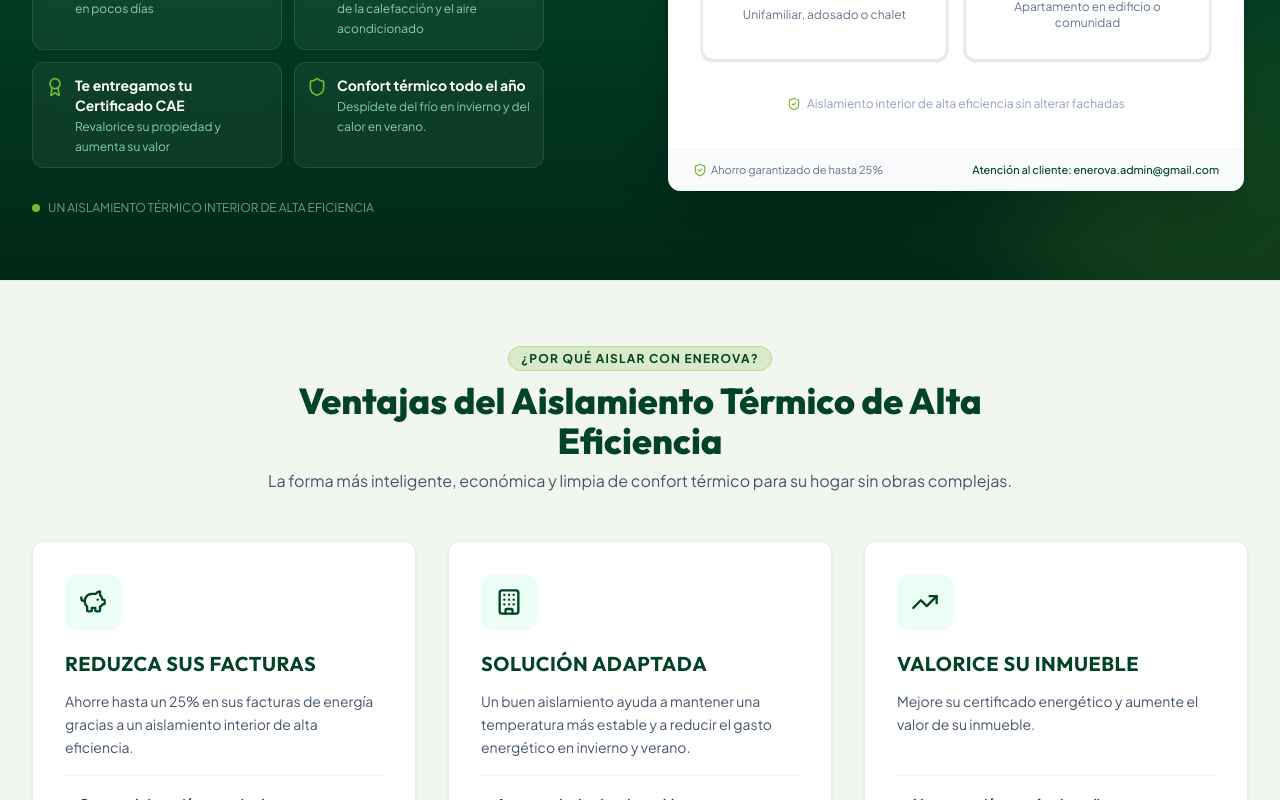
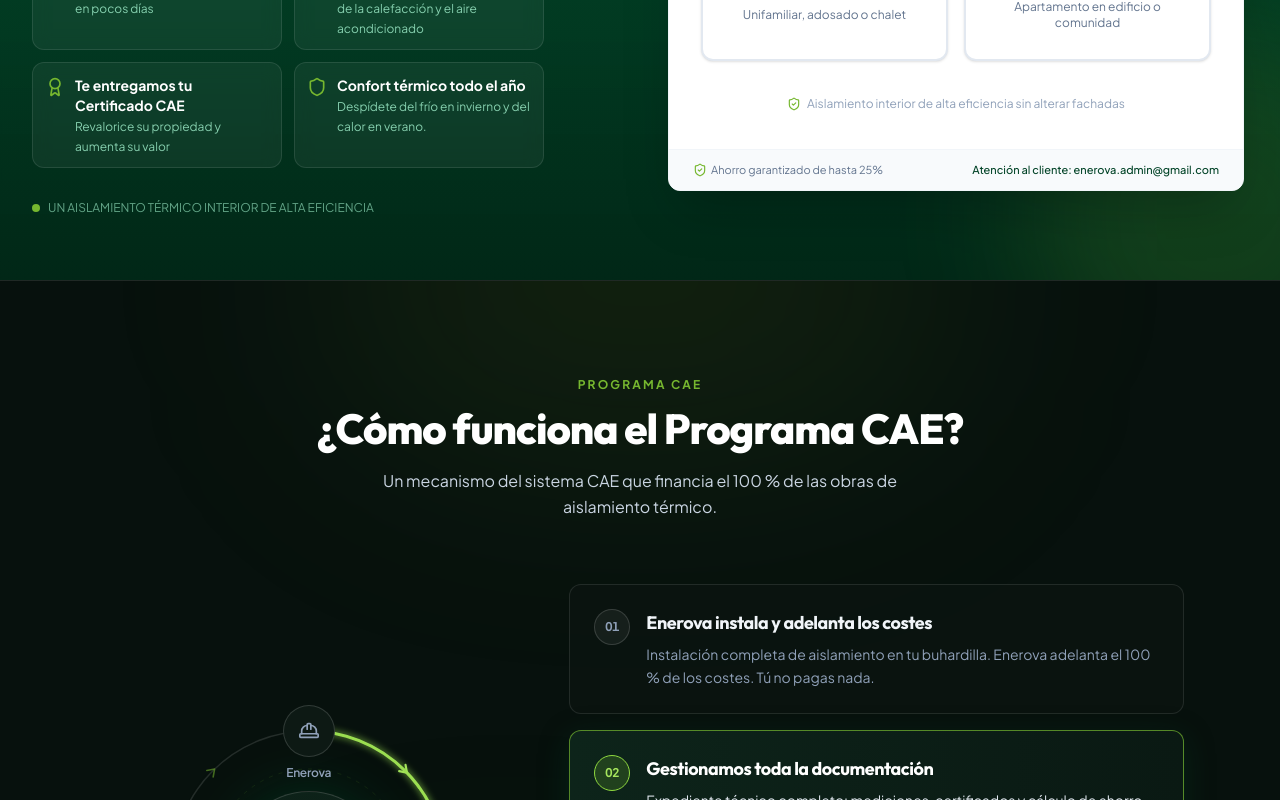
Before and after one commit to aronvaldivia/Embudo_Enerova_Web, a React (Vite) app: page / in a window 1280 px wide. Shown: the part 560-1360 px from the top of the page. Built offline with nearby package versions, Linux system fonts and the light colour scheme.

Commit message:
Add CaeProcessSection to App component

```diff
--- a/src/App.tsx
+++ b/src/App.tsx
@@ -1,5 +1,6 @@
 import Header from './components/Header';
 import HeroSection from './components/HeroSection';
+import CaeProcessSection from './components/CaeProcessSection';
 import FeaturesFooter from './components/FeaturesFooter';
 import { APP_CONFIG } from './config';
 
@@ -15,9 +16,12 @@ export default function App() {
           desktopVideoUrl={APP_CONFIG.desktopVideoUrl}
           mobileVideoUrl={APP_CONFIG.mobileVideoUrl}
         />
+
+        {/* 3. Sección interactiva: ¿Cómo funciona el Programa CAE? */}
+        <CaeProcessSection />
       </main>
 
-      {/* 3. Footer con las 3 características obligatorias del servicio e información corporativa */}
+      {/* 4. Footer con las 3 características obligatorias del servicio e información corporativa */}
       <FeaturesFooter />
     </div>
   );
```
